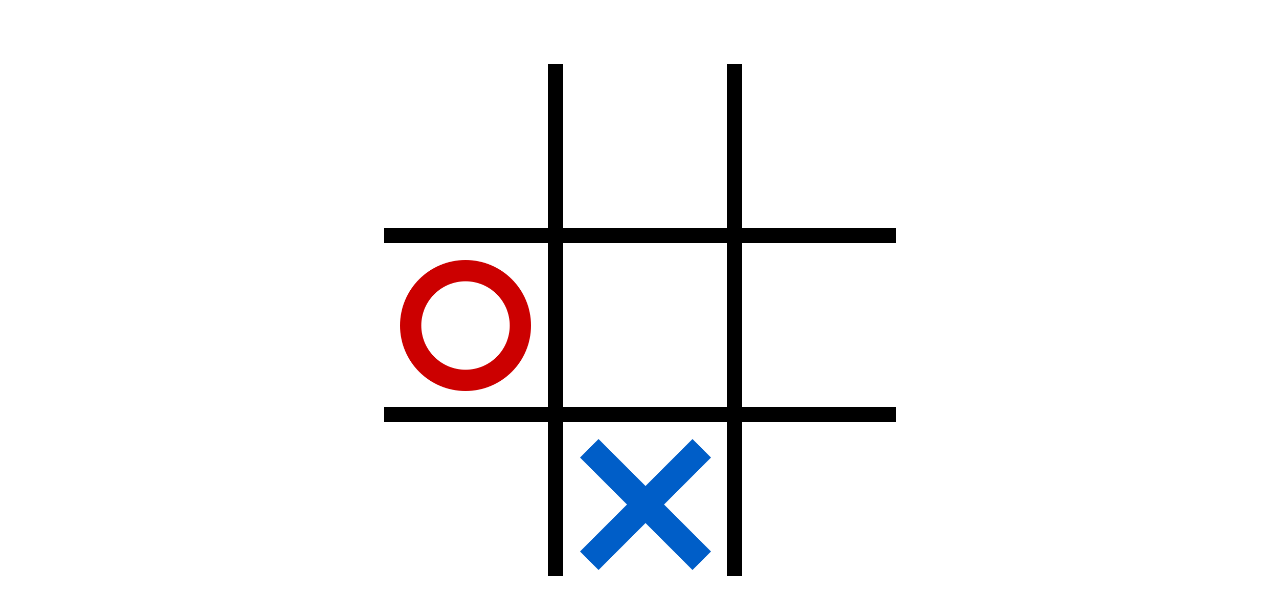
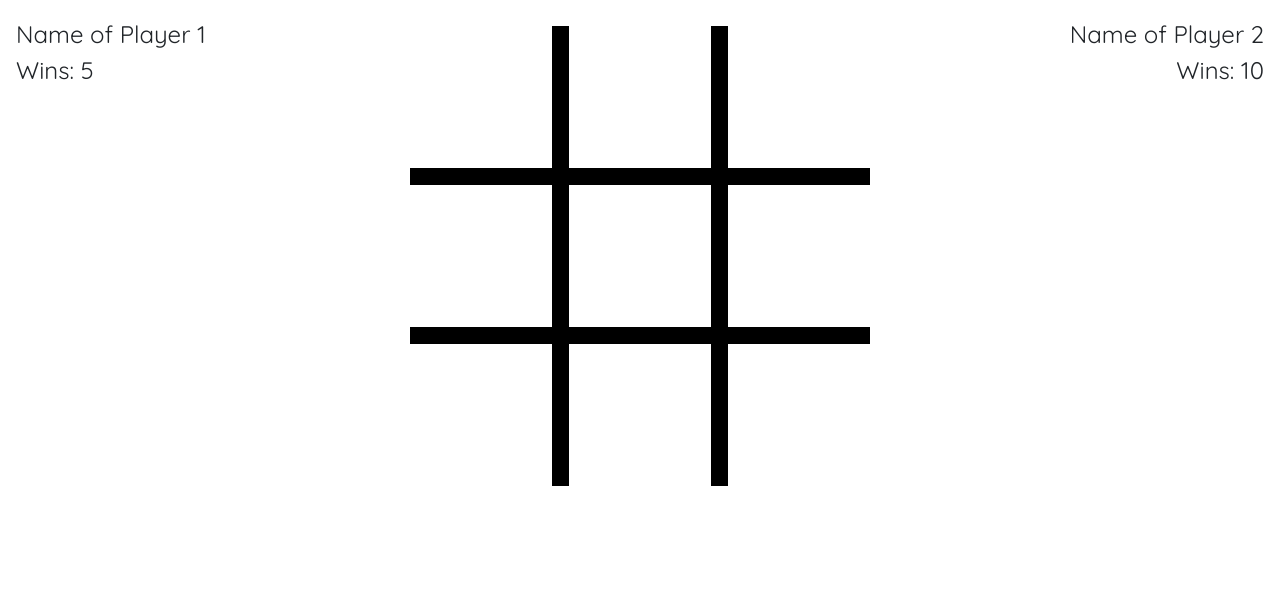
Before and after one commit to fong/3t, a React (Create React App) app: page / in a window 1280 px wide. Shown: the top 614 px of the page. Built offline with nearby package versions, Linux system fonts and the light colour scheme; no server answers; the HTML template or start-up script is replaced by a standard one.

Commit message:
add player ui, game logic

```diff
--- a/public/index.html
+++ b/public/index.html
@@ -12,6 +12,8 @@
     <link rel="shortcut icon" href="%PUBLIC_URL%/favicon.ico">
     <!-- Latest compiled and minified CSS -->
     <link rel="stylesheet" href="https://stackpath.bootstrapcdn.com/bootstrap/4.1.0/css/bootstrap.min.css" integrity="sha384-9gVQ4dYFwwWSjIDZnLEWnxCjeSWFphJiwGPXr1jddIhOegiu1FwO5qRGvFXOdJZ4" crossorigin="anonymous">
+    <link href="https://fonts.googleapis.com/css?family=Quicksand" rel="stylesheet">
+
     <!--
       Notice the use of %PUBLIC_URL% in the tags above.
       It will be replaced with the URL of the `public` folder during the build.
@@ -22,6 +24,11 @@
       Learn how to configure a non-root public URL by running `npm run build`.
     -->
     <title>My Meme Bank</title>
+    <style>
+      * {
+        font-family: 'Quicksand', 'Helvetica', sans-serif;
+      }
+    </style>
   </head>
   <body>
     <noscript>
--- a/src/App.css
+++ b/src/App.css
@@ -1,5 +1,6 @@
 .App {
   text-align: center;
+  font-family: 'Quicksand', 'Helvetica', sans-serif;
 }
 
 .App-logo {
@@ -22,9 +23,23 @@
   font-size: large;
 }
 
+.status_text_container {
+  margin: 2% 0;
+  width: 100%;
+  text-align: center;
+}
+
+.status_text_container > div{
+  font-size: 3em;
+}
+
+.status_text_container > button{
+  font-size: 1.2em;
+}
+
 /* .item { grid-area: item; } */
 .grid-align {
-  margin-top: 5%;
+  margin-top: 2%;
   display:flex;
   justify-content:center;
   align-items:center;
@@ -53,20 +68,60 @@
   margin: 10%;
 }
 
+.player {
+  position: absolute;
+  padding: 16px;
+  font-size: 1.5em;
+}
+
 @media all and (orientation:portrait) {
   .grid-box {
-    height: 40vw;
-    width: auto;
-    padding-left: 40vw;
+    height: 60vw;
+    /* width: auto; */
+    padding-left: 60vw;
     position: relative;
+  }
+
+  .player-one {
+    left: 0;
+    top: calc(70vw + 64px);
+    width: 40vw;
+    margin-top: 5%;
+    float: left;
+    text-align: left;
+  }
+
+  .player-two {
+    right: 0;
+    top: calc(70vw + 64px);
+    width: 40vw;
+    margin-top: 5%;
+    float: right;
+    text-align: right;
   }
 }
 
 @media all and (orientation:landscape) {
   .grid-box {
-    width: 40vw;
-    padding-top: 40vw;
+    width: 36vw;
+    padding-top: 36vw;
     position: relative;
+  }
+
+  .player-one {
+    left: 0;
+    top: 0;
+    width: 28vw;
+    float: left;
+    text-align: left;
+  }
+
+  .player-two {
+    right: 0;
+    top: 0;
+    width: 28vw;
+    float: right;
+    text-align: right;
   }
 }
 
@@ -77,8 +132,8 @@
   bottom: 0;
   right: 0;
   display: grid;
-  grid-template-columns: 32% 32% 32%;
-  grid-gap: 3%;
+  grid-template-columns: 31% 31% 31%;
+  grid-gap: calc(7%/2);
   background-color: rgb(0, 0, 0);
 }
 .grid-container > div {
--- a/src/App.tsx
+++ b/src/App.tsx
@@ -8,31 +8,71 @@ import Box from './components/Box';
 interface IState {
 	currentMeme: any,
 	memes: any[],
-	open: boolean,
+	next: any,
 	uploadFileList: any,
 	board: any[],
+	victory: any
 }
 
 class App extends React.Component<{}, IState> {
+	// win_conditions: any[] = [
+	// 	[1, 0, 0, 1, 0, 0, 1, 0, 0],
+	// 	[0, 1, 0, 0, 1, 0, 0, 1, 0],
+	// 	[0, 0, 1, 0, 0, 1, 0, 0, 1],
+	// 	[1, 0, 0, 1, 0, 0, 1, 0, 0],
+	// 	[0, 1, 0, 0, 1, 0, 0, 1, 0],
+	// 	[0, 0, 1, 0, 0, 1, 0, 0, 1],
+	// 	[1, 0, 0, 0, 1, 0, 0, 0, 1],
+	// 	[0, 0, 1, 0, 1, 0, 1, 0, 0]
+	// ]
+
 	constructor(props: any) {
         super(props)
         this.state = {
 			currentMeme: {"id":0, "title":"Loading ","url":"","tags":"⚆ _ ⚆","uploaded":"","width":"0","height":"0"},
 			memes: [],
-			open: false,
+			next: 1,
 			uploadFileList: null,
-			board: [0, 0, 0, 1, 0, 0, 0, 2, 0]
+			board: [0, 0, 0, 0, 0, 0, 0, 0, 0],
+			victory: 0
 		}
 		this.selectNewMeme = this.selectNewMeme.bind(this)
 		this.fetchMemes = this.fetchMemes.bind(this)
 		this.toggle = this.toggle.bind(this)
+		this.checkVictory = this.checkVictory.bind(this)
+		this.clear = this.clear.bind(this)
 		this.fetchMemes("")
 	}
 
 	public render() {
 		// const { open } = this.state;
+		let status_text;
+		if (this.state.victory === 1){
+			status_text = 'Player 1 Wins!';
+		} else if (this.state.victory === 2){
+			status_text = 'Player 2 Wins!';
+		} else if (this.state.victory === 3){
+			status_text = 'Draw!'
+		}
+
 		return (
 		<div>
+			<div className="player player-one">
+				<div>
+					Name of Player 1
+				</div>
+				<div>
+					Wins: 5
+				</div>
+			</div>
+			<div className="player player-two">
+				<div>
+					Name of Player 2
+				</div>
+				<div>
+					Wins: 10
+				</div>
+			</div>
 			<div className="grid-align">
 				<div className="grid-box">
 					<div className="grid-container">
@@ -63,14 +103,22 @@ class App extends React.Component<{}, IState> {
 						<div className="box" onClick={() => this.toggle(8)}>
 							<Box boxID="8" board={this.state.board}></Box>
 						</div>
-						<div className="box" onClick={() => this.toggle(9)}>
-							<Box boxID="9" board={this.state.board}></Box>
-						</div>
 					</div>
 				</div>
 			</div>
+			<div className='status_text_container'>
+				<div>{status_text}</div>
+				{ status_text ? (<button onClick={() => this.clear()}>Rematch</button>) : (<div></div>) }
+			</div>
 		</div>
 		);
+	}
+
+	private clear() {
+		this.setState({
+			board: [0, 0, 0, 0, 0, 0, 0, 0, 0],
+			victory: 0
+		})
 	}
 
 	// Change selected meme
@@ -81,17 +129,65 @@ class App extends React.Component<{}, IState> {
 	}
 
 	private toggle(boxID: number) {
-		let temp = this.state.board;
-		if (temp[boxID] == 0){
-			temp[boxID] = 1;
-		} else if (temp[boxID] == 1){
-			temp[boxID] = 2;
-		} else if (temp[boxID] == 2){
-			temp[boxID] = 0;
+		let v = this.checkVictory();
+		if (!v && (this.state.board[boxID] == 0)){
+			let temp = this.state.board;
+			let next = 0;
+			if (this.state.next === 1){
+				temp[boxID] = 1;
+				next = 2;
+			} else if (this.state.next === 2){
+				temp[boxID] = 4;
+				next = 1;
+			}
+			this.setState({
+				board: temp,
+				next: next
+			})
 		}
+		v = this.checkVictory();
 		this.setState({
-			board: temp
+			victory: v,
 		})
+	}
+
+	private checkVictory() {
+		let b = this.state.board;
+		for (let i = 0; i < 3; i++){
+			//vertical
+			if (b[i] + b[i+3] + b[i+6] == 3){
+				return 1;
+			} else if (b[i] + b[i+3] + b[i+6] == 12){
+				return 2;
+			}
+
+			//horizontal
+			if (b[0+i*3]+b[1+i*3]+b[2+i*3] == 3){
+				return 1;
+			} else if (b[0+i*3]+b[1+i*3]+b[2+i*3] == 12){
+				return 2;
+			}
+		}
+
+		//diagonal
+		if ((b[0] + b[4] + b[8] == 3) || (b[2] + b[4] + b[6] == 3)){
+			return 1;
+		} else if ((b[0] + b[4] + b[8] == 12) || (b[2] + b[4] + b[6] == 12)){
+			return 2;
+		}
+
+		let count = 0;
+		for (let i = 0; i < b.length; i++){
+			if (b[i] > 0){
+				count++;
+			}
+		}
+
+		if (count === 9){
+			return 3;
+		}
+
+		return 0;
 	}
 
 	private fetchMemes(tag: any) {
--- a/src/components/Box.tsx
+++ b/src/components/Box.tsx
@@ -27,7 +27,7 @@ export default class Box extends React.Component<IProps, IState> {
                 <img src={o} width={'80%'}></img>
             );
         }
-        else if (this.props.board[this.props.boxID] == 2) {
+        else if (this.props.board[this.props.boxID] == 4) {
             return (
                 <img src={x} width={'80%'}></img>
             );
```
